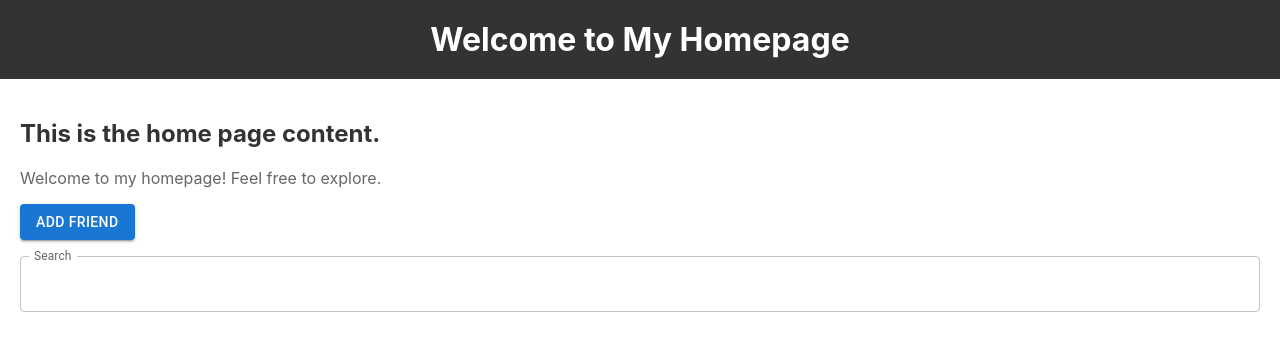
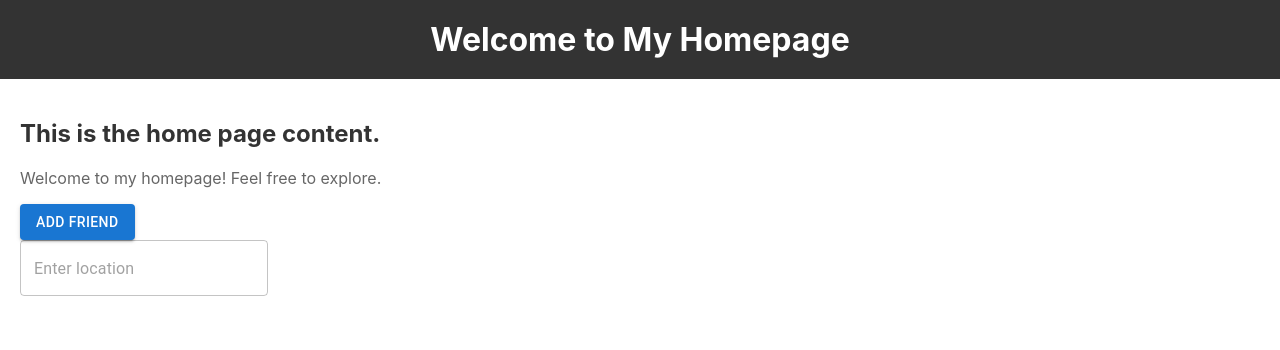
Before and after one commit to aditKadepurkar/hoth, a React (Create React App) app in the folder client/: page / in a window 1280 px wide. Shown: the top 350 px of the page. Built offline with nearby package versions, Linux system fonts and the light colour scheme.

Commit message:
Searching reactive stuff

```diff
--- a/client/src/components/SearchingComp.js
+++ b/client/src/components/SearchingComp.js
@@ -1,33 +1,50 @@
 import TextField from "@mui/material/TextField";
-import React, { useState } from "react";
+import React, { useState, useEffect } from "react";
 
 export function Searching() {
     const [searchValue, setSearchValue] = useState("");
-
-    const handleSearchChange = (event) => {
-        setSearchValue(event.target.value);
+    const [searched, setSearched] = useState(false);
+    const handleChange = (event) => {
+      setSearchValue(event.target.value);
     };
 
-    const handleSearchSubmit = () => {
-        console.log("Search submitted with value:", searchValue);
+    const handleKeyDown = (event) => {
+        if (event.key === 'Enter') {
+          console.log("Search submitted with value:", searchValue);
+
+          setSearched(true);
+          setTimeout(() => {
+            setSearched(false);
+          }, 1000);
+
+        }
         // Perform any action with the search value here
     };
-    return (
+
+    useEffect(() => {
+      // Perform any action with the search value here
+      // This effect will run whenever the 'searched' state changes
+      if (searched) {
+          // Your logic for performing action after search
+      }
+  }, [searched]);
+
+    if (!searched) {
+      return (
+        <div className="container">
         <TextField
-          label="Search"
-          variant="outlined"
+          type="search"
+          name="search"
           value={searchValue}
-          onChange={handleSearchChange}
-          fullWidth
-          margin="normal"
-          InputLabelProps={{
-            shrink: true,
-          }}
-          onKeyPress={(event) => {
-            if (event.key === "Enter") {
-              handleSearchSubmit();
-            }
-          }}
+          onChange={handleChange}
+          onKeyDown={handleKeyDown}
+          placeholder="Enter location"
         />
-    );
+      </div>
+      );
+    } else {
+      <div className="container">
+        <h1> Your friends have been notified! </h1>
+      </div>
+    }
 }
```
